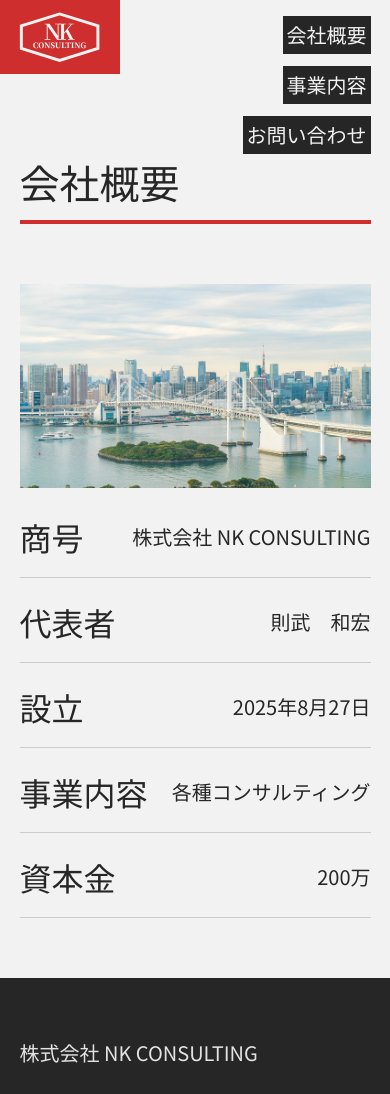
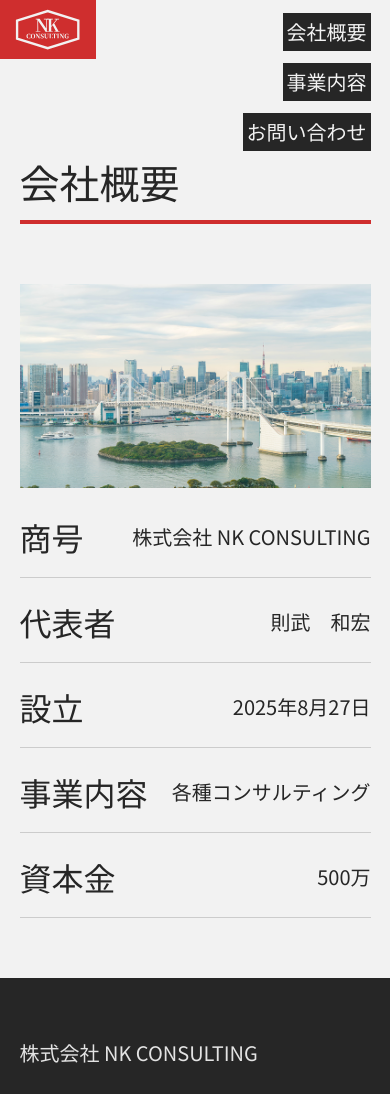
Before and after one commit to echizen-yusei/nkconsulting-corp, a React (Vite) app: page /company in a window 390 px wide. Shown: the top 1094 px of the page. Built offline with nearby package versions, Linux system fonts and the light colour scheme.

Commit message:
Fix: company info and logo size

```diff
--- a/src/components/layout/header.css
+++ b/src/components/layout/header.css
@@ -9,6 +9,6 @@
 
 @media (max-width: 490px){
     .header img{
-        width: 120px;
+        width: 96px;
     }
 }
--- a/src/pages/Company.tsx
+++ b/src/pages/Company.tsx
@@ -26,7 +26,7 @@ const Company = () => {
           </div>
           <div className="info">
             <h3>資本金</h3>
-            <p>200万</p>
+            <p>500万</p>
           </div>
         </div>
       </div>
```
